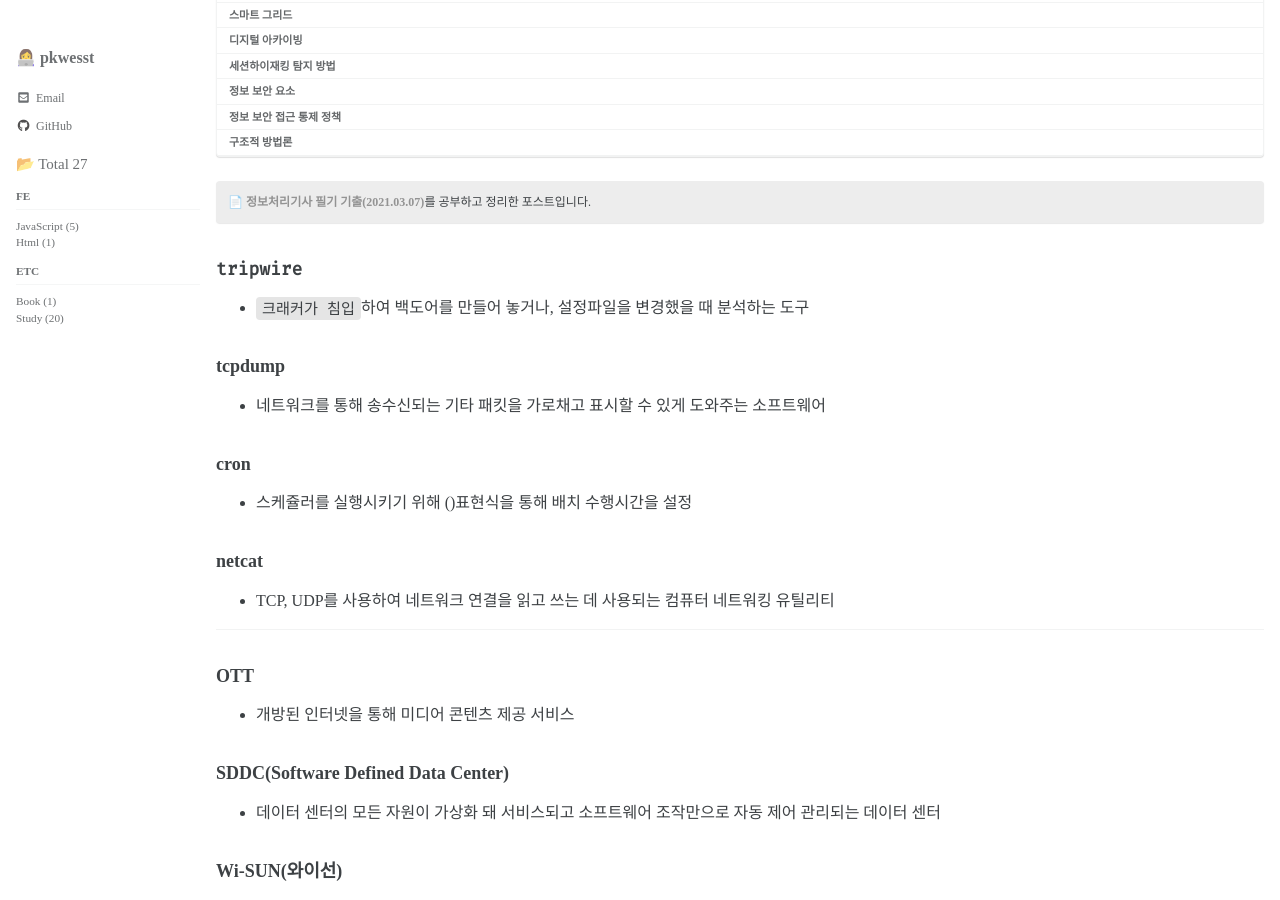
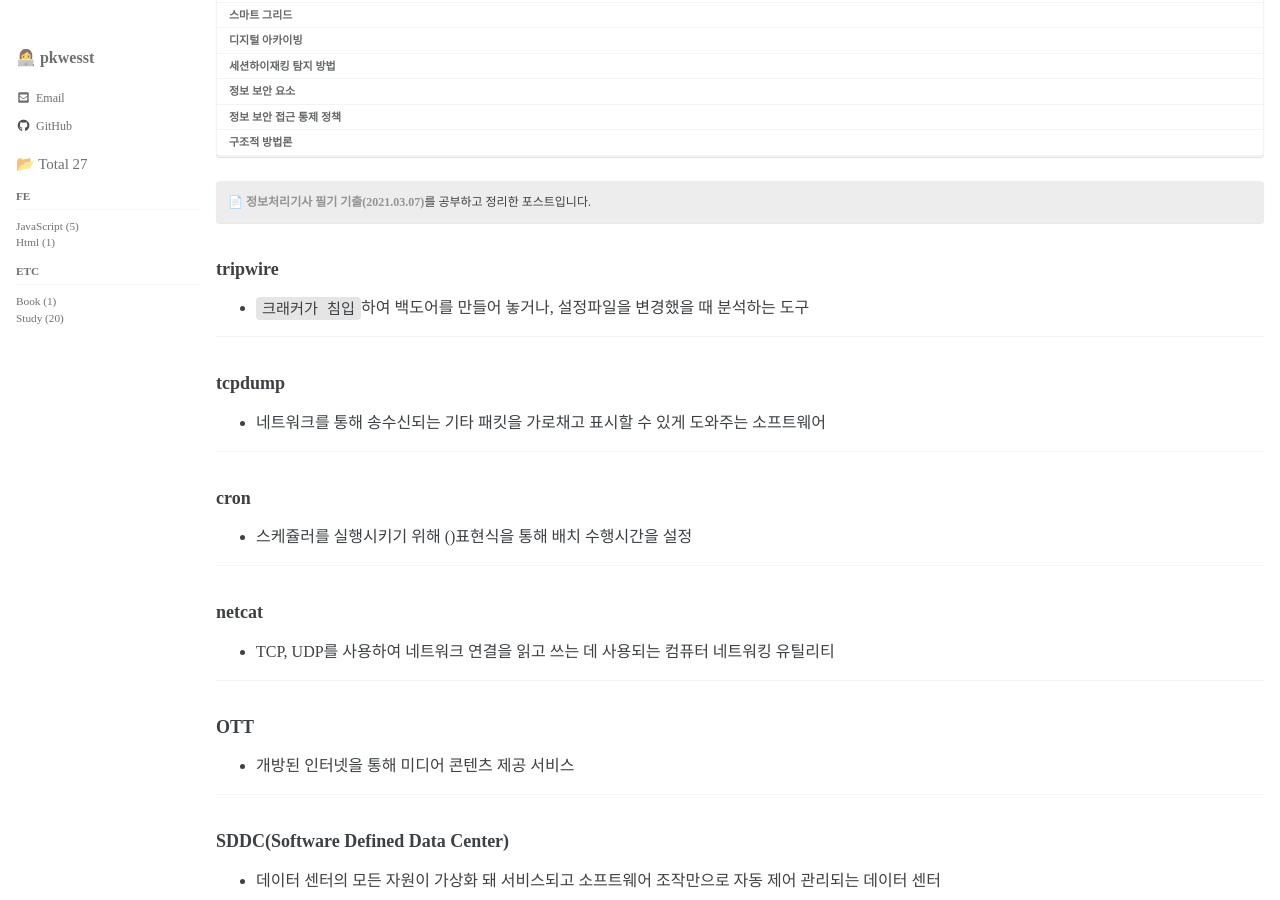
Before and after one commit to pkwesst/pkwesst.github.io, a Jekyll site: the page built from _posts/2022-04-17-study-2204174.md, in a window 1280 px wide and 900 px high, scrolled down 379 px. Built offline with Jekyll 4.4.1, drawn with Linux system fonts in a browser that asks for light colours; cached includes are drawn as plain includes; some web fonts are replaced; comment, search, counter and statistics services are not loaded.

```diff
--- a/_posts/2022-04-17-study-2204174.md
+++ b/_posts/2022-04-17-study-2204174.md
@@ -17,17 +17,23 @@ last_modified_at: 2022-04-17
 📄 [**정보처리기사 필기 기출(2021.03.07)**](https://comcbt.com/xe/iz)를 공부하고 정리한 포스트입니다.
 {: .notice--primary}
 
-### `tripwire`
+### tripwire
 
 - `크래커가 침입`하여 백도어를 만들어 놓거나, 설정파일을 변경했을 때 분석하는 도구
+
+---
 
 ### tcpdump
 
 - 네트워크를 통해 송수신되는 기타 패킷을 가로채고 표시할 수 있게 도와주는 소프트웨어
 
+---
+
 ### cron
 
 - 스케쥴러를 실행시키기 위해 ()표현식을 통해 배치 수행시간을 설정
+
+---
 
 ### netcat
 
@@ -39,15 +45,21 @@ last_modified_at: 2022-04-17
 
 - 개방된 인터넷을 통해 미디어 콘텐츠 제공 서비스
 
+---
+
 ### SDDC(Software Defined Data Center)
 
 - 데이터 센터의 모든 자원이 가상화 돼 서비스되고 소프트웨어 조작만으로 자동 제어 관리되는 데이터 센터
+
+---
 
 ### Wi-SUN(와이선)
 
 - 스마트 그리드와 같은 장거리 무선 통신을 필요로 하는 사물 인터넷(IoT) 서비스를 위한 저전력 장거리(LPWA; Low-Power Wide Area) 통신 기술
 
-### `Baas`
+---
+
+### Baas
 
 - `블록체인` 개발환경을 클라우드로 서비스
 - 블록체인 네트워크에 노드 추가, 제거 용이
@@ -55,9 +67,11 @@ last_modified_at: 2022-04-17
 
 ---
 
-### `스마트 그리드`
+### 스마트 그리드
 
 - 전기, 정보통신기술을 활용해 전력망을 지능화, 고도화 ⇒ 고품질 전력 서비스 제공, `에너지 이용효율` 극대화하는 전력망
+
+---
 
 ### 디지털 아카이빙
 
```
